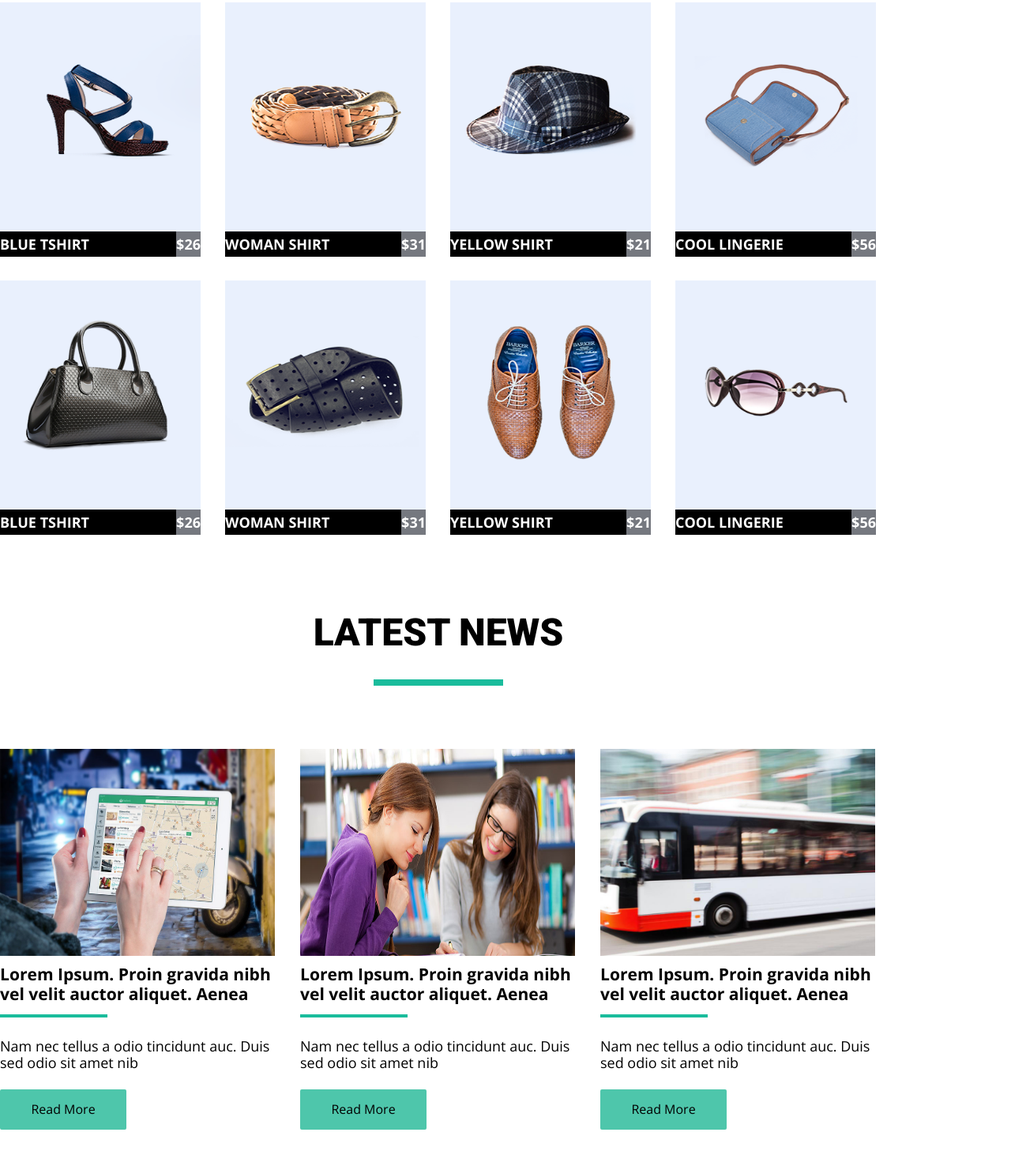
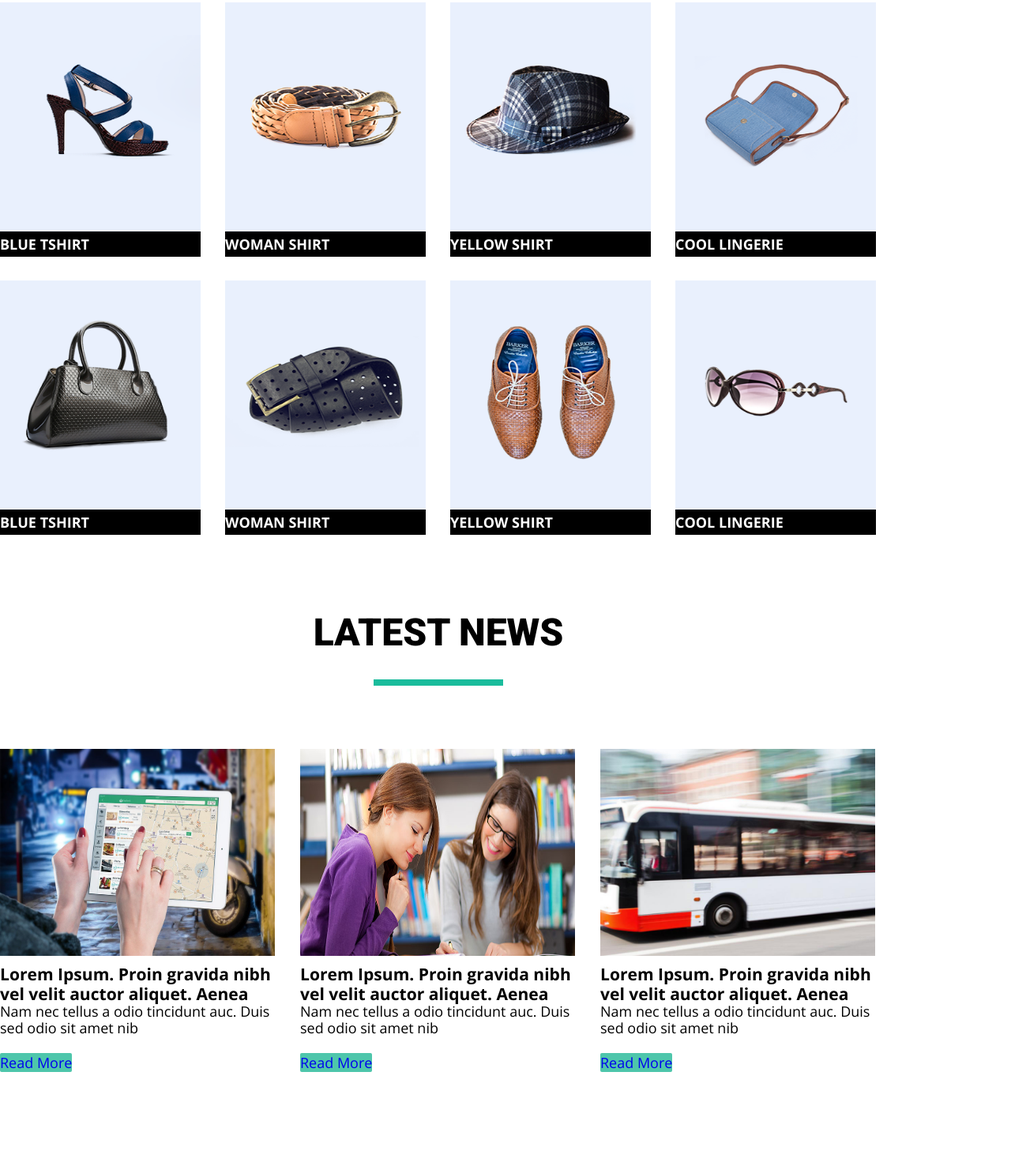
Before and after one commit to petrychuk10/petrychuk10.github.io, a plain HTML site: page homework-4/index.html in a window 1280 px wide. Shown: the part 328-1804 px from the top of the page at 79% size. After the commit the page ends 1730 px from the top, so only its background shows below. Drawn offline with nearby package versions, Linux system fonts and the light colour scheme.

Commit message:
Update index.html

```diff
--- a/homework-4/index.html
+++ b/homework-4/index.html
@@ -3,98 +3,100 @@
  <head>
   <meta charset="UTF-8">
   <title>homework-04</title>
+  <link href="https://fonts.googleapis.com/css?family=Roboto:400,900&display=swap" rel="stylesheet">
+  <link href="https://fonts.googleapis.com/css?family=Open+Sans:200,400,500,700&display=swap" rel="stylesheet">
   <link rel="stylesheet" href="css/normalize.css">
   <link rel="stylesheet" href="css/styles.css">
-  <link href="https://fonts.googleapis.com/css?family=Roboto:400,900&display=swap" rel="stylesheet">
-  <link href="https://fonts.googleapis.com/css?family=Open+Sans:200,400,500,700&display=swap" rel="stylesheet">
- </head>
+</head>
  <body>
-   <header class="head_menu container">
-    <nav class="menu_nav clearfix">
+   <header class="head_menu">
+     <div class="container">
+     <nav class="menu_nav clearfix">
       <a href="" class="logotype">Mart</a>
       <ul class="menu_nav_list clearfix">
         <li class="menu_nav_list_item">
-          <a href="#" class="link">home</a>
+          <a href="#" class="link_nav_list_item">home</a>
         </li>
         <li class="menu_nav_list_item">
-          <a href="#" class="link">about us</a>
+          <a href="#" class="link_nav_list_item">about us</a>
         </li>
         <li class="menu_nav_list_item">
-          <a href="#" class="link">page</a>
+          <a href="#" class="link_nav_list_item">page</a>
         </li>
         <li class="menu_nav_list_item">
-          <a href="#" class="link">shop</a>
+          <a href="#" class="link_nav_list_item">shop</a>
         </li>
         <li class="menu_nav_list_item">
-          <a href="#" class="link">blog</a>
+          <a href="#" class="link_nav_list_item">blog</a>
         </li>
         <li class="menu_nav_list_item">
-          <a href="#" class="link">contact us</a>
+          <a href="#" class="link_nav_list_item">contact us</a>
         </li>
       </ul>
-    </nav>
+     </nav>
+    </div>
    </header>
-   <main class="container">
+   <main>
     <section class="featured_products container">
      <h2 class="featured_products_name">featured products</h2>
-    <div class="featured_products_list clearfix">
+    <div class="featured_products_list container clearfix">
      <ul class="products_list clearfix">
       <li class="products_list_item clearfix">
         <img src="./img/products/product1.png" alt="blue shoes" width="254" height="282">
-        <a href="#" class="product_link"><h3 class="products">blue tshirt<span class="price">$26</span></h3></a>
+        <a href="#" class="product_link"><h3 class="products">blue tshirt</h3><p class="price">$26</p></a>
       </li>
       <li class="products_list_item clearfix">
         <img src="./img/products/product2.png" alt="golden belt" width="254" height="282">
-        <a href="#" class="product_link"><h3 class="products">woman shirt<span class="price">$31</span></h3></a>
+        <a href="#" class="product_link"><h3 class="products">woman shirt</h3><p class="price">$31</p></a>
       </li>
       <li class="products_list_item clearfix">
         <img src="./img/products/product3.png" alt="grey hat" width="254" height="282">
-        <a href="#" class="product_link"><h3 class="products">yellow shirt<span class="price">$21</span></h3></a>
+        <a href="#" class="product_link"><h3 class="products">yellow shirt</h3><p class="price">$21</p></a>
       </li>
       <li class="products_list_item clearfix">
         <img src="./img/products/product4.png" alt="blue bag" width="254" height="282">
-        <a href="#" class="product_link"><h3 class="products">cool lingerie<span class="price">$56</span></h3></a>
+        <a href="#" class="product_link"><h3 class="products">cool lingerie</h3><p class="price">$56</p></a>
       </li>
       <li class="products_list_item clearfix">
         <img src="./img/products/product5.png" alt="black bag" width="255" height="282">
-        <a href="#" class="product_link"><h3 class="products">blue tshirt<span class="price">$26</span></h3></a>
+        <a href="#" class="product_link"><h3 class="products">blue tshirt</h3><p class="price">$26</p></a>
       </li>
       <li class="products_list_item clearfix">
         <img src="./img/products/product6.png" alt="black belt" width="255" height="282">
-        <a href="#" class="product_link"><h3 class="products">woman shirt<span class="price">$31</span></h3></a>
+        <a href="#" class="product_link"><h3 class="products">woman shirt</h3><p class="price">$31</p></a>
       </li>
       <li class="products_list_item clearfix">
         <img src="./img/products/product7.png" alt="yellow shoes" width="255" height="282">
-        <a href="#" class="product_link"><h3 class="products">yellow shirt<span class="price">$21</span></h3></a>
+        <a href="#" class="product_link"><h3 class="products">yellow shirt</h3><p class="price">$21</p></a>
       </li>
       <li class="products_list_item clearfix">
         <img src="./img/products/product8.png" alt="glasses" width="255" height="282">
-        <a href="#" class="product_link"><h3 class="products">cool lingerie<span class="price">$56</span></h3></a>
+        <a href="#" class="product_link"><h3 class="products">cool lingerie</h3><p class="price">$56</p></a>
       </li>
      </ul>
-    </div>
+   </div>
     </section>
-    <section class="latest_news_menu container clearfix">
+    <section class="latest_news_menu">
+      <div class="container">
       <h2 class="latest_news_title">latest news</h2>
-      <div class="latest_news_item clearfix">
       <ul class="latest_news_list clearfix">
         <li class="latest_news_items clearfix">
           <img src="./img/news/ipad.jpg" alt="ipad" width="348" height="262">
-          <h3 class="news">Lorem Ipsum. Proin gravida nibh vel velit auctor aliquet. Aenea</h3>
+          <h3 class="news_title">Lorem Ipsum. Proin gravida nibh vel velit auctor aliquet. Aenea</h3>
           <p class="info_news">Nam nec tellus a odio tincidunt auc. Duis sed odio sit amet nib</p>
-          <form action="#" class="read_more_link"><button class="btn_read_more">Read More</button></form>
+          <a href ="#" class="btn_read_more">Read More</a>
         </li>
         <li class="latest_news_items">
           <img src="./img/news/women.jpg" alt="women" width="348" height="262">
-          <h3 class="news">Lorem Ipsum. Proin gravida nibh vel velit auctor aliquet. Aenea</h3>
+          <h3 class="news_title">Lorem Ipsum. Proin gravida nibh vel velit auctor aliquet. Aenea</h3>
           <p class="info_news">Nam nec tellus a odio tincidunt auc. Duis sed odio sit amet nib</p>
-          <form action="#" class="read_more_link"><button class="btn_read_more">Read More</button></form>
+          <a href ="#" class="btn_read_more">Read More</a>
         </li>
         <li class="latest_news_items">
           <img src="./img/news/bus.jpg" alt="bus" width="348" height="262">
-          <h3 class="news">Lorem Ipsum. Proin gravida nibh vel velit auctor aliquet. Aenea</h3>
+          <h3 class="news_title">Lorem Ipsum. Proin gravida nibh vel velit auctor aliquet. Aenea</h3>
           <p class="info_news">Nam nec tellus a odio tincidunt auc. Duis sed odio sit amet nib</p>
-          <form action="#" class="read_more_link"><button class="btn_read_more">Read More</button></form>
+          <a href ="#" class="btn_read_more">Read More</a>
         </li>
       </ul>
      </div>
```
